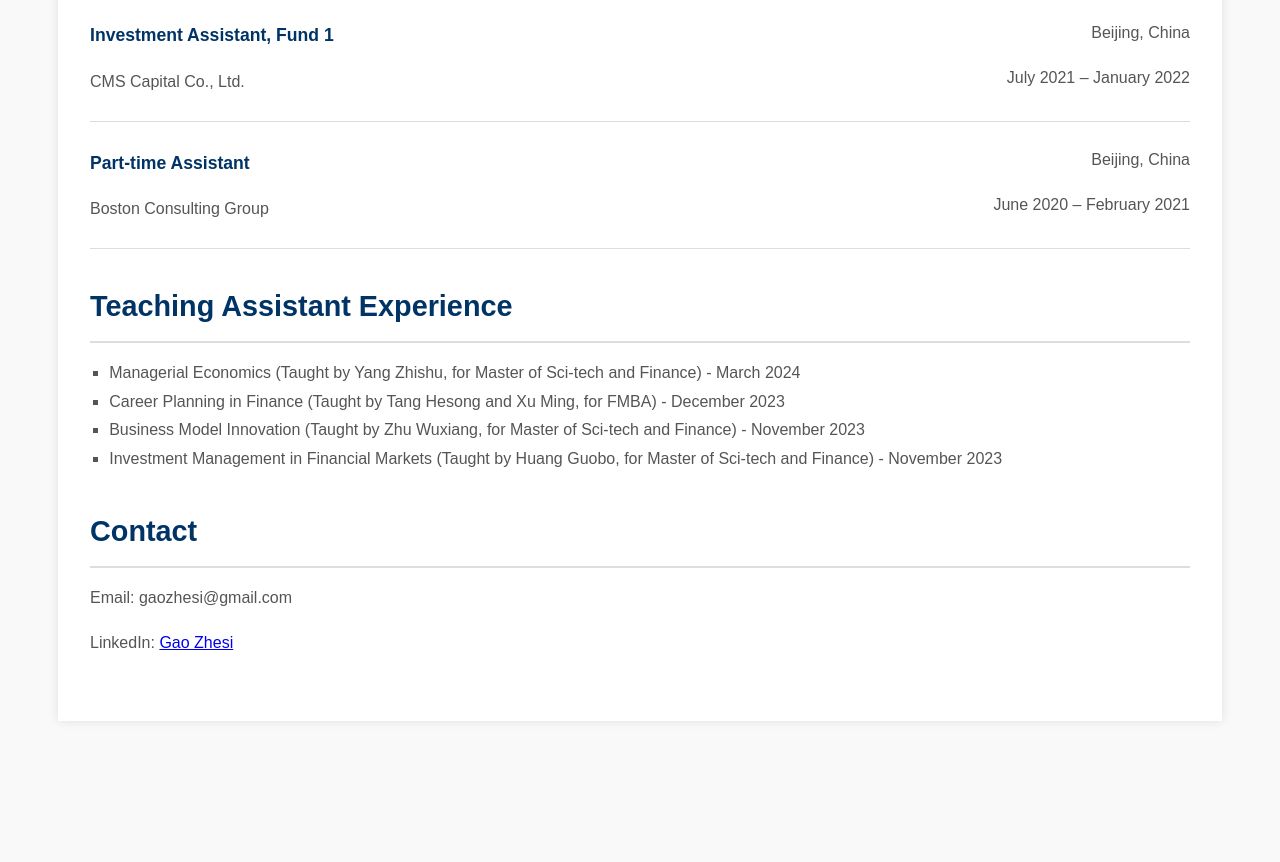
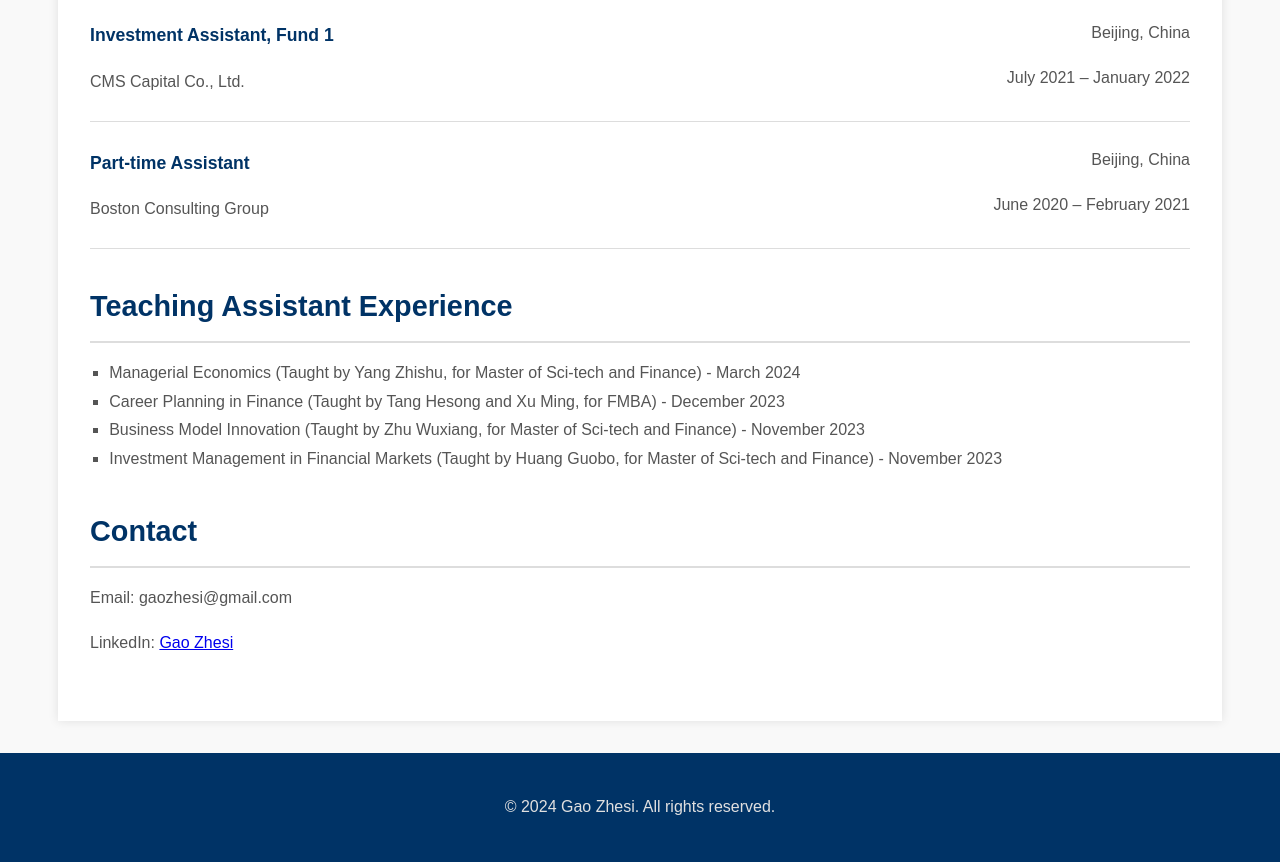
Before and after one commit to DavidZSGao/DavidZSGao.github.io, a plain HTML site: page index.html in a window 1280 px wide. Shown: the part 1556-2418 px from the top of the page. Before the commit the page ends 2309 px from the top, so only its background shows below. Drawn offline with Linux system fonts and the light colour scheme.

Commit message:
index.html

```diff
--- a/index.html
+++ b/index.html
@@ -224,3 +224,13 @@
 </div>
 
 <footer
+    style="text-align: center; padding: 1.5rem 0; background-color: #003366; color: #ffffff;">
+    <p style="color: #e0e0e0;">&copy; <span id="year"></span> Gao Zhesi. All rights reserved.</p>
+</footer>
+
+<script>
+    document.getElementById("year").textContent = new Date().getFullYear();
+</script>
+
+</body>
+</html>
```
